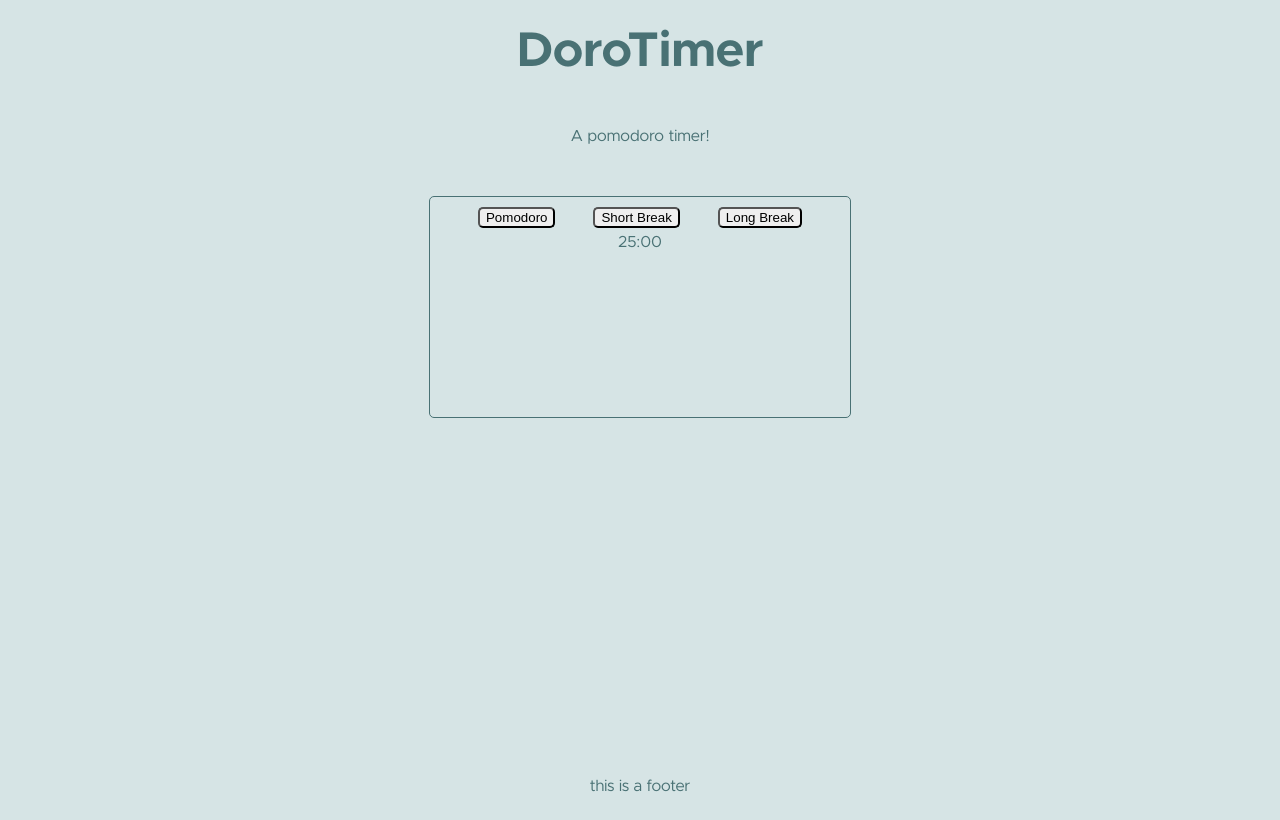
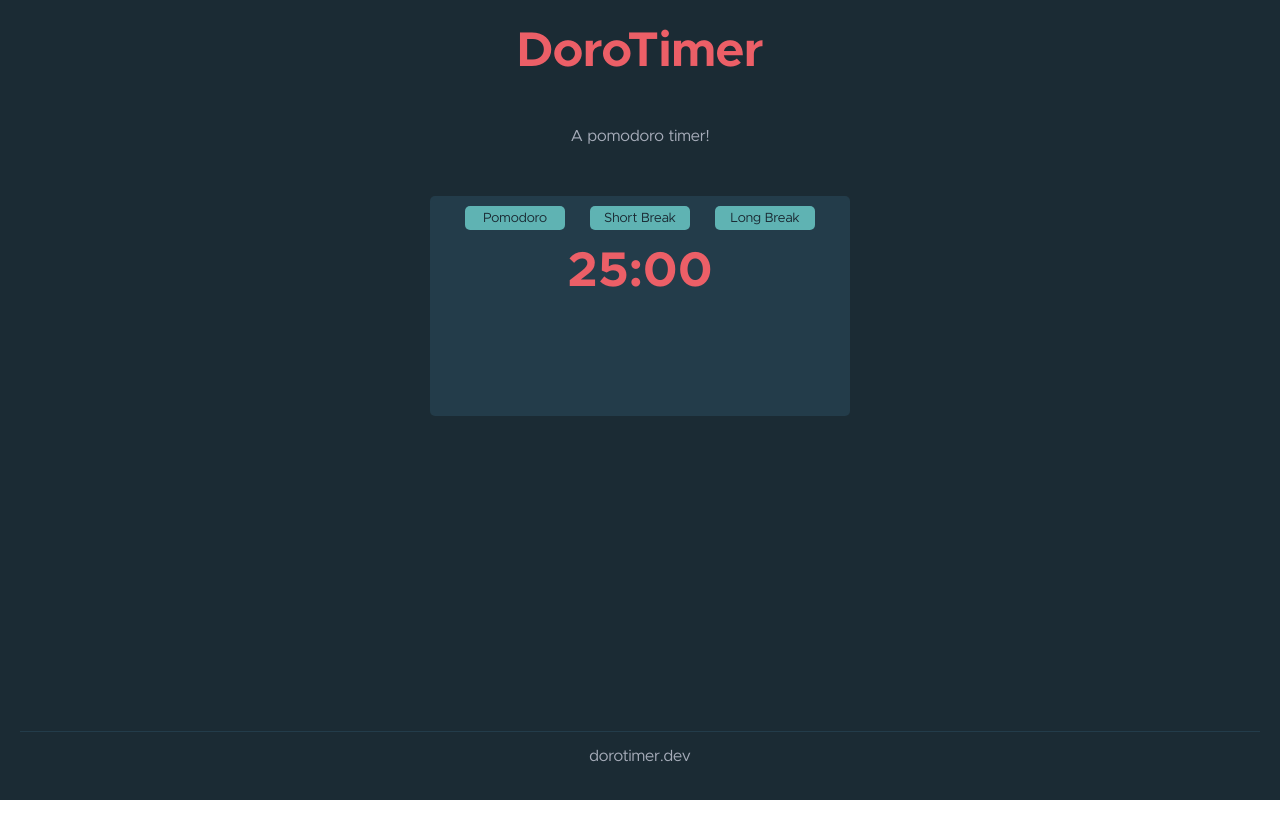
Before and after one commit to kristophesankar/pomolotl, a Next.js app: page / in a window 1280 px wide. Built offline with nearby package versions, Linux system fonts and the light colour scheme.

Commit message:
add: add theme and style page

```diff
--- a/components/Footer.js
+++ b/components/Footer.js
@@ -1,4 +1,6 @@
-import {item} from '../styles/Index.module.sass'
+import {item, footer} from '../styles/Index.module.sass'
 export default function Footer() {
-  return <div className={item}>this is a footer</div>
+  return <div className={item}>
+    <div className={footer}>dorotimer.dev</div>
+    </div>
 }
--- a/components/Timer.js
+++ b/components/Timer.js
@@ -1,7 +1,8 @@
+import {timer} from '@/styles/Index.module.sass'
 export default function Timer () {
   return (
-    <div>
-      25:00
+    <div class={timer}>
+      <h1>25:00</h1>
     </div>
   )
 }
--- a/styles/Index.module.sass
+++ b/styles/Index.module.sass
@@ -1,13 +1,12 @@
-$global-radius: 5px
-$global-padding: 10px
+@import '@/styles/theme.sass'
 
 .container
-  min-height: 100vh
+  min-height: calc(100vh - $global-padding - 10px)
   display: grid
   grid-template-rows: auto 1fr auto
   grid-template-columns: 100%
   grid-gap: 10px
-  background-color: #D6E4E5
+  background-color: $background
   text-align: center
   padding: $global-padding
   color: #497174
@@ -25,7 +24,7 @@ $global-padding: 10px
   padding: $global-padding
   height: 200px
   width: 400px
-  border: solid 1px #497174
+  background: $dark-blue
   border-radius: $global-radius
 
 .timerNav
@@ -34,4 +33,17 @@ $global-padding: 10px
   justify-content: space-evenly
 
 .btn
+  border: 0px
+  min-width: 100px
+  background: $cyan
+  color: $background
   border-radius: $global-radius
+  padding: $btn-padding
+
+.timer
+  padding: $global-padding
+
+.footer
+  width: 100vw
+  border-top: solid 1px $dark-blue
+  padding: $global-padding
--- a/styles/globals.sass
+++ b/styles/globals.sass
@@ -1,4 +1,5 @@
 @import '@/styles/font-faces.sass'
+@import '@/styles/theme.sass'
 
 html
   font-size: 100%
@@ -8,12 +9,12 @@ body
   font-family: 'Metropolis-Regular', sans-serif
   font-weight: 400
   line-height: 1.75
-  color: #000000
 
 h1, h2, h3, h4, h5
   margin: 3rem 0 1.38rem
   font-family: 'Metropolis-Bold', sans-serif
   line-height: 1.3
+  color: $red
 
 h1
   margin-top: 0
@@ -33,3 +34,9 @@ h5
 
 small, .text_small
   font-size: 0.8rem
+
+div
+  color: $white
+
+button
+  font-family: 'Metropolis-Regular', sans-serif
--- /dev/null
+++ b/styles/theme.sass
@@ -0,0 +1,29 @@
+// GLOBALS
+$global-radius: 5px
+$global-padding: 10px
+
+// BUTTONS
+$btn-radius: 5px
+$btn-padding: 5px
+
+// COLORS
+$background: #1B2B34
+$dark-blue: #233c4a
+$black: #1B2B34
+$blue: #6699CC
+$brightBlack: #343D46
+$brightBlue: #6699CC
+$brightCyan: #5FB3B3
+$brightGreen: #99C794
+$brightPurple: #C594C5
+$brightRed: #EC5F67
+$brightWhite: #D8DEE9
+$brightYellow: #FAC863
+$cursorColor: #B3B8C3
+$cyan: #5FB3B3
+$foreground: #B3B8C3
+$green: #99C794
+$purple: #C594C5
+$red: #EC5F67
+$white: #A7ADBA
+$yellow: #FAC863
```
